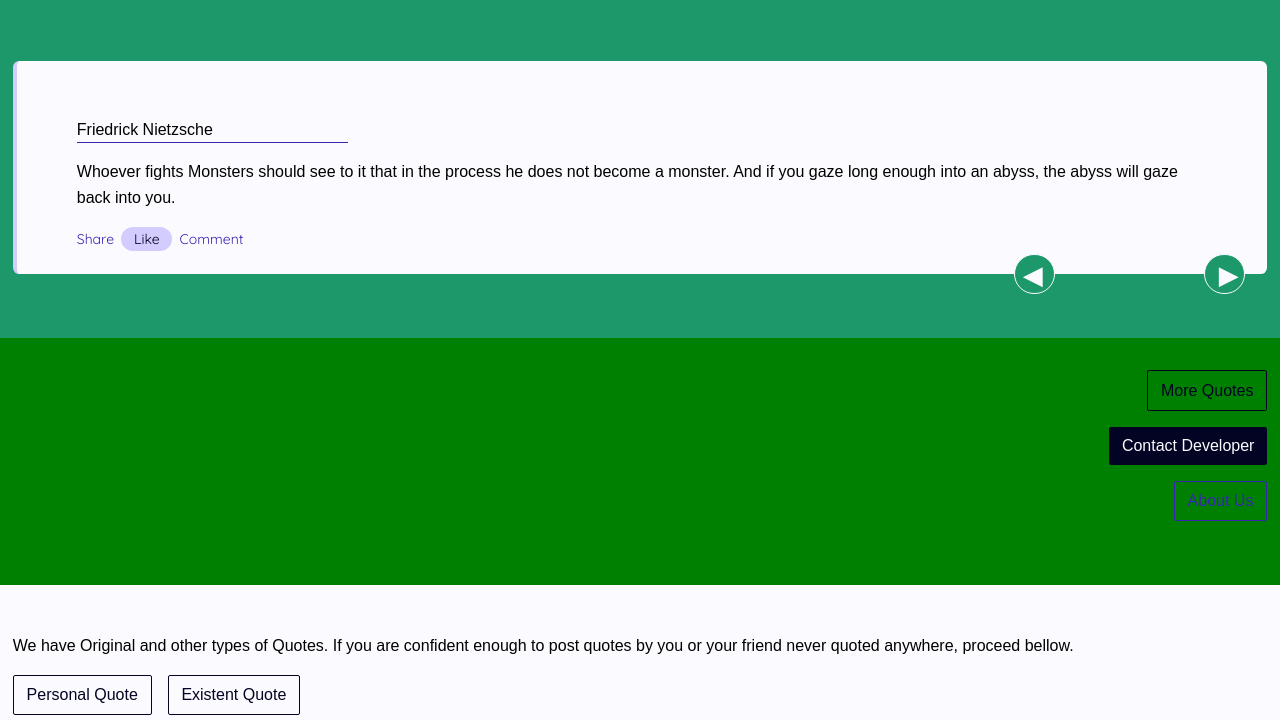
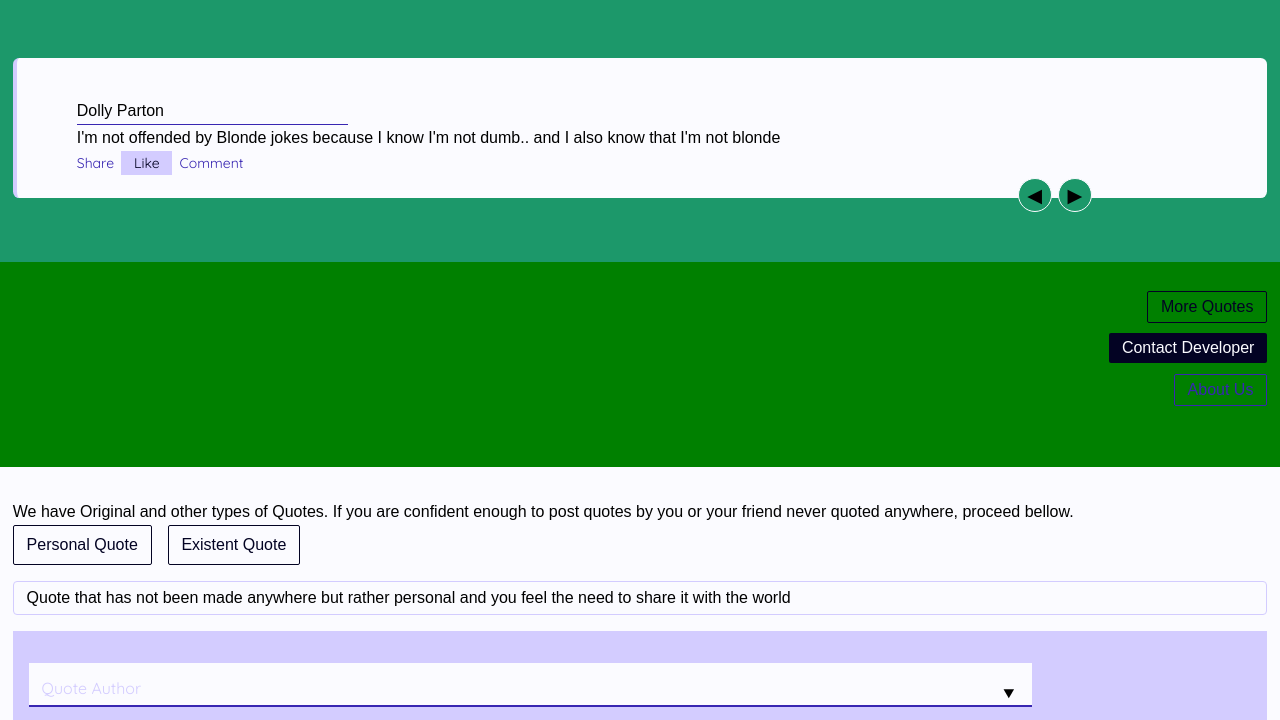
Before and after one commit to creativearts2de/quotenjoke-level-2, a plain HTML site: page index.html in a window 1280 px wide. Shown: the part 337-1057 px from the top of the page. Drawn offline with Linux system fonts and the light colour scheme; a web font is replaced by a local one.

Commit message:
more dynamics
made the quotes more dynamic, worked on the next and prev buttons. added suggestions for author name

```diff
--- a/index.html
+++ b/index.html
@@ -3,23 +3,25 @@
 <head>
     <meta charset="UTF-8">
     <meta name="viewport" content="width=device-width, initial-scale=1.0">
-    <link rel="icon" href="./assets/images/logo.png">
+    <link rel="icon" href="/assets/images/logo.png">
     <title>Real Quote</title>
 </head>
 
 <!-- stylesheets -->
-<link rel="stylesheet" href="./styles/presets.css">
-<link rel="stylesheet" href="./styles/resets.css">
-<link rel="stylesheet" href="./styles/mediaq.css">
+<link rel="stylesheet" href="/styles/resets.css">
+<link rel="stylesheet" href="/styles/presets.css">
+<link rel="stylesheet" href="/styles/mediaq.css">
+<link rel="stylesheet" href="/styles/main.css">
 
 <!-- javascript -->
-<script src="./js/firebase.js"></script>
-<script src="./js/main.js" defer></script>
+<script src="/js/functions.js"></script>
+<script src="/js/firebase.js" type="module"></script>
+<script src="/js/main.js" defer></script>
 
 <body>
     <header class="container">
         <div class="logo">
-            <img src="./assets/images/logo.png" alt="">
+            <img src="/assets/images/logo.png" alt="">
             <p>Real<br>Quote</p>
         </div>
         <section>
@@ -27,7 +29,7 @@
             <p>WE WILL PROMISE YOU SOMETHING TOMORROW BUT FOR TODAY WE HOPE YOU FIND THE QUOTES THAT CAN CERTISFY YOUR APPETITE. CHECK THESE OUT BRO / SIS</p>
 
         </section>
-        <article>
+        <article id="main-quote-area-home">
             <div class="quote">
                 <div class="qt-body">
                     <p>Friedrick Nietzsche</p>
@@ -39,8 +41,8 @@
                     <span>Comment</span>
                 </div>
                 <div class="nnb">
-                    <div class="prev btn-rounded"></div>
-                    <div class="next btn-rounded"></div>
+                    <div class="prev">◀</div>
+                    <div class="next">▶</div>
                 </div>
             </div>
         </article>
@@ -48,13 +50,19 @@
 
     <div class="buttons column container">
         <div class="button">
-            <button class="btn">More Quotes</button>
+            <a href="./pages/quotes.html" class="btn no-underline">
+                More Quotes
+            </a>
         </div>
         <div class="button">
-            <button class="btn btn1">Contact Developer</button>
+            <a href="" class="btn btn1 no-underline">
+                Contact Developer
+            </a>
         </div>
         <div class="button">
-            <button class="btn btn2">About Us</button>
+            <a href="./pages/about.html" class="btn btn2 no-underline">
+                About Us
+            </a>
         </div>
     </div>
 
@@ -71,10 +79,14 @@
                 </p>
             </div>
         </section>
-
         <form action="" class="bg-light-primary">
             <div class="form-element">
-                <input type="text" name="author" id="author" placeholder="Quote Author">
+                <input autofocus type="text" name="author" id="author" placeholder="Quote Author" list="authornames">
+                <datalist id="authornames">
+                    <option value="Masumba Alex">
+                    <option value="Phyllis Diller">
+                    <option value="Graham Norton">
+                </datalist>
             </div>
             <div class="form-element">
                 <p>Allow User Rating</p>
--- a/js/functions.js
+++ b/js/functions.js
@@ -0,0 +1,227 @@
+const quotes = [
+    // {
+    //     author: '',
+    //     quoteBody: '',
+    //     category: '',
+    //     quoteID: ''
+    // },
+    {
+        author: 'To BEkNOWN',
+        quoteBody: 'I saw a study that said that speaking infront of a crowd is considered the number one fear for the average person. Number two was death. This means that the average person, if you have to be at funeral, you would rather be in the casket than doing the Eulogy',
+        category: 'Fun',
+        quoteID: '20240420022'
+    },
+    {
+        author: 'To BEkNOWN',
+        quoteBody: 'I saw a study that said that speaking infront of a crowd is considered the number one fear for the average person. Number two was death. This means that the average person, if you have to be at funeral, you would rather be in the casket than doing the Eulogy',
+        category: 'Fun',
+        quoteID: '20240420022'
+    },
+    {
+        author: 'Graham Norton',
+        quoteBody: 'A good rule to remember for life is that when it comes to plastic surgery and sushi, never be attracted to a burgain',
+        category: 'Fun',
+        quoteID: '20240420021'
+    },
+    {
+        author: 'George Burns',
+        quoteBody: 'You know your getting old when you stop to tie your shoelaces and wonder what else you could do while your down there',
+        category: 'Fun',
+        quoteID: '20240420021'
+    },
+    {
+        author: 'Bob Hope',
+        quoteBody: 'You know your getting old when the candles cost more than the cake',
+        category: 'Fun',
+        quoteID: '20240420020'
+    },
+    {
+        author: 'Shirley MacLaine',
+        quoteBody: 'The best way to get most husbands to do something is to suggest that perhaps they are too old to do it',
+        category: 'Fun',
+        quoteID: '20240420019'
+    },
+    {
+        author: 'George Carlin',
+        quoteBody: 'The other night I ate at a real nice family restaurant. Every table had an urgument going on',
+        category: 'Fun',
+        quoteID: '20240420018'
+    },
+    {
+        author: 'Mae West',
+        quoteBody: 'I generally avoid temptation unless I can not resist it',
+        category: 'Fun',
+        quoteID: '20240420017'
+    },
+    {
+        author: 'Nora Ephron',
+        quoteBody: 'When your children are teenagers, it is important to have a dog so that someone in the house is happy to see you',
+        category: 'Fun',
+        quoteID: '20240420016'
+    },
+    {
+        author: 'Everybody knows how to raise kids except those who have them.',
+        quoteBody: 'P.J. O\'Rourke',
+        category: 'Fun',
+        quoteID: '20240420015'
+    },
+    {
+        author: 'Prince William',
+        quoteBody: 'As I learnt from growing up, you do not mess with your grand mother',
+        category: 'Fun',
+        quoteID: '20240420014'
+    },
+    {
+        author: 'Phyllis Diller',
+        quoteBody: 'I want my children to have all the things I could not afford, then I want to move in with them',
+        category: 'Fun',
+        quoteID: '20240420013'
+    },
+    {
+        author: 'Jay Leno',
+        quoteBody: 'Here is something to think about: How come you never see a headline like \'Psychic wins Lottery\'',
+        category: 'Fun',
+        quoteID: '20240420012'
+    },
+    {
+        author: 'Isac Asimov',
+        quoteBody: 'Those people who think they know everything are a great annoyance to those of us who do',
+        category: 'Fun',
+        quoteID: '20240420011'
+    },
+    {
+        quoteBody: 'I\'m not offended by Blonde jokes because I know I\'m not dumb.. and I also know that I\'m not blonde',
+        author: 'Dolly Parton',
+        category: 'Fun',
+        quoteID: '20240420010'
+    },
+    {
+        author: 'Joan Rivers',
+        quoteBody: 'People say that money is not the key to happiness, but I always figured if you have enough money, you can have a key made',
+        category: 'Fun',
+        quoteID: '20240420009'
+    },
+    {
+        author: 'Charles M. Schulz',
+        quoteBody: 'All you need is love. But a little chocholate now and then doesn\'t hurt',
+        category: 'Fun',
+        quoteID: '20240420008'
+    },
+    {
+        author: 'Neil Gaiman',
+        quoteBody: 'So be wise, because the world needs more wisdom, and if you cannot be wise, pretend to be someone that wise, and then just behave like they would',
+        category: 'Fun',
+        quoteID: '20240420007'
+    },
+    {
+        author: 'Bo Derek',
+        quoteBody: 'Whoever said money can not buy happiness, simply did not know where to go shopping',
+        category: 'Fun',
+        quoteID: '20240420006'
+    },
+    {
+        author: 'Ellen DeGeneres',
+        quoteBody: 'Accept who you are. Unless you are a serial killer',
+        category: 'Fun',
+        quoteID: '20240420005'
+    },
+    {
+        quoteBody: 'In real life, I assure you, there is no such thing as Algebra',
+        author: 'Fran Lebowitz',
+        category: 'Fun',
+        quoteID: '20240420004'
+    },
+    {
+        author: 'Robin Williams',
+        quoteBody: 'Why do they call it Rush hour when nothing moves',
+        category: 'Fun',
+        quoteID: '20240420003'
+    },
+    {
+        author: 'George Carlin',
+        quoteBody: 'Have you ever noticed that anyone driving slower than you is an idiot, and anyone going faster than you is a Maniac',
+        category: 'Fun',
+        quoteID: '20240420002'
+    },
+
+    {
+        author: 'WIll Ferrell',
+        quoteBody: 'Before you marry some one, you should first make them use a computer with slow internet to see who they really are',
+        category: 'Fun',
+        quoteID: '20240420001'
+    },
+    {
+        author: 'Seneca',
+        quoteBody: 'Not how long, but how well you have lived is the main thing',
+        category: 'Life',
+        quoteID: '20240416005'
+    },
+    {
+        author: 'Steve Jobs',
+        quoteBody: 'Your time is limited, so don\'t waste it living someone else\'s life. Don\'t be trapped by dogma - which is living with the results of other people\'s thinking',
+        category: 'Life',
+        quoteID: '20240416004'
+    },
+    {
+        quoteBody: 'If you want to live a happy life, tie it to a goal, not to people or things',
+        author: 'Albert Einstein',
+        category: 'Life',
+        quoteID: '20240416003'
+    },
+    {
+        quoteBody: 'Many of life\'s failures are people who did not realize how close they were to success when they gave up',
+        author: 'Thomas A. Edson',
+        category: 'Life',
+        quoteID: '20240416002'
+    },
+    {
+        quoteBody: 'The purpose of our lives is to be happy',
+        author: 'Dalai Larma',
+        category: 'Life',
+        quoteID: '20240416001'
+    },
+]
+
+quoteOwners = [
+    // {
+    //     names: '',
+    //     image: '',
+    //     bio: '',
+    //     qouotesCount: 0,
+    //     allQuotes: quotes.filter((a) => {
+    //         quotes.author == this.names
+    //     })
+    // },
+]
+
+function quoteBody(obj){
+    result = ''
+
+    result += `<p>${obj.author}</p>`
+    result += `<p>${obj.quoteBody}</p>`
+
+    return result
+}
+
+function genRandomList(arr){
+    theArr = []
+
+
+
+    return theArr
+}
+
+function getNumNotInList(arr, checkAgnst){
+    let aNum = Math.floor(Math.random()*arr.length)
+
+    return checkAgnst.indexOf(aNum) > 0 ? getNumNotInList(arr, checkAgnst) : aNum
+}
+
+function randValue (len, arrToFill, unique = true) {
+    let aValue = Math.floor(Math.random()*len)
+    if (unique) arrToFill.indexOf(aValue) > -1 ? randValue(len, arrToFill) : arrToFill.push(aValue)
+    // return arrToFill
+}
+
+
+// Math.floor(Math.random()*names.length)
--- a/js/main.js
+++ b/js/main.js
@@ -0,0 +1,38 @@
+const mainQuoteHome = document.getElementById('#main-quote-area-home')
+const theQuoteBody = document.querySelector('#main-quote-area-home .qt-body')
+
+// the next and before buttons
+const nxtBtn = document.querySelector('.nnb .next')
+const prevBtn = document.querySelector('.nnb .prev')
+
+const quoteCount = quotes.length
+let displayStat = -1
+let displayed = []
+for (let i=0; i<quotes.length; i++){
+    randValue(quotes.length, displayed)
+}
+
+let authors = quotes.map((a)=> a.author)
+
+
+// new quote area
+const allAuthors = Array.from(new Set(authors))
+
+const authorFill = document.getElementById('authornames')
+
+authorFill.innerHTML = allAuthors.reduce((acc, each) => acc += `<option value="${each}">`, '')
+
+
+theQuoteBody.innerHTML = quoteBody(quotes[displayed[0]])
+
+nxtBtn.addEventListener('click', () =>{
+    displayStat++
+    console.log(displayStat, displayed[displayStat])
+    displayStat < quoteCount ? displayStat : displayStat = 0
+    theQuoteBody.innerHTML = quoteBody(quotes[displayed[displayStat]])
+})
+prevBtn.addEventListener('click', () =>{
+    displayStat--
+    ((displayStat < quoteCount) && (displayStat > -1)) ? displayStat : displayStat = 0
+    theQuoteBody.innerHTML = quoteBody(quotes[displayed[displayStat]])
+})
--- a/styles/main.css
+++ b/styles/main.css
@@ -0,0 +1,13 @@
+.nnb{
+    display: flex; gap: .4rem;
+}
+
+.nnb > div {
+    display: flex;align-items: center;justify-content: center;
+    font-size: 1.2rem;
+    width: 2rem;
+    height: 2rem;
+    border-radius: 4rem;
+
+    cursor: pointer;
+}
--- a/styles/mediaq.css
+++ b/styles/mediaq.css
@@ -77,7 +77,7 @@ footer .socials{
 
 @media screen and (min-width: 600px) {
     body{
-        background-color: var(--black);
+        /* background-color: var(--black); */
     }
 }
 
--- a/styles/presets.css
+++ b/styles/presets.css
@@ -1,48 +1,3 @@
-/* font imports */
-@font-face {
-    font-family: Hp;
-    src: url(./../assets/fonts/hp.ttf);
-}
-
-@font-face {
-    font-family: Quicksand;
-    src: url(/assets/fonts/quicksand.ttf);
-}
-
-
-:root{
-/* variables */
-
-    /* colors */
-    --accent-color: #1C986A;
-    --primary-color: #3826B2;
-    --gray: #B7B7B7;
-    --black: #030323;
-    --white: #FBFBFF;
-    --light-primary-color: #D3CCFF;
-
-    /* font sizes */
-    --xlfont: 42px;
-    --lfont: 32px;
-    --mdfont: 26px;
-    --smfont: 14px;
-    --desktopsfont: 18px;
-    --mobilesfont: 16px;
-
-    /* font combinations */
-    --mbl-p: var(--mobilesfont)/1.6 Hp, sans-serif;
-    --dsktp-p: var(--desktopsfont)/1.6 Hp, sans-serif;
-}
-
-/* single effects */
-.btn-rounded{
-    border-radius: 60px !important;
-}
-
-.btn-mbl{
-    padding: .4rem 2rem;
-}
-
 /* buttons */
 .btn{
     padding: .4rem .8rem;
@@ -81,27 +36,6 @@
 }
 
 
-/* backgrounds */
-.bg-white{
-    background: var(--white);
-}
-.bg-black{
-    background: var(--black);
-}
-.bg-light-primary{
-    background: var(--light-primary-color);
-}
-.bg-primary{
-    background: var(--primary-color);
-}
-.bg-accent{
-    background: var(--accent-color);
-}
-.bg-gray{
-    background: var(--gray);
-}
-
-
 /* blocks */
     .quote{
         background-color: var(--white);
@@ -131,41 +65,20 @@
                 background-color: var(--light-primary-color);
             }
 
-  .quote .nnb{
-    height: 2.5rem;
-    width: 20%;
-
-    display: flex; justify-content: space-between;
-    align-items: center;
-    padding: 0 .2rem;
-    }
-    .quote .nnb div{
-        height: 2.4rem; width: 2.4rem;
-        background-color: var(--black);
-        position: relative;
-        font-size: var(--mdfont);
-
-    }
-    .quote .nnb div::after{
-        color: var(--white);
-        position: absolute;
-        right: 0;
-        bottom: 2px;
-
-    }
-    .quote .nnb .next{background-color: var(--accent-color);}
-    .quote .nnb .next::after{
-        content: '▶';
-        transform: translatex(-25%);
-    }
-    .quote .nnb .prev::after{
-        content: '◀';
-        transform: translatex(-55%);
+    /* a single quote */
+    .quotes{
+        display: flex; justify-content: center;
+        gap: .4rem; flex-wrap: wrap;
     }
 
-.container{
-    padding: 2rem .8rem 4rem;
+        .aquote{
+            min-width: 300px;
+            background: var(--light-primary-color);
+            padding: 1rem;
+            border-radius: .4rem;
         }
+
+
 
 .bordered{
     padding: .2rem .8rem; margin: 1rem 0;
@@ -212,3 +125,17 @@ input[type=text], textarea{
     display: block;
     min-width: 40%;
  }
+
+ .flex{
+    display: flex;
+    align-items: center;
+ }
+
+ .flex-col{
+    display: flex; flex-direction: column;
+ }
+
+.gap-1{gap: 1rem;}
+.gap-2{gap: 2rem;}
+.gap-3{gap: 3rem;}
+.gap-p5{gap: .5rem;}
--- a/styles/resets.css
+++ b/styles/resets.css
@@ -1,3 +1,45 @@
+/* font imports */
+@font-face {
+    font-family: Hp;
+    src: url(./../assets/fonts/hp.ttf);
+}
+
+@font-face {
+    font-family: Quicksand;
+    src: url(/assets/fonts/quicksand.ttf);
+}
+
+:root{
+    /* variables */
+
+        /* colors */
+        --accent-color: #1C986A;
+        --primary-color: #3826B2;
+        --gray: #B7B7B7;
+        --black: #030323;
+        --white: #FBFBFF;
+        --light-primary-color: #D3CCFF;
+
+        /* font sizes */
+        --xlfont: 42px;
+        --lfont: 32px;
+        --mdfont: 26px;
+        --smfont: 14px;
+        --desktopsfont: 18px;
+        --mobilesfont: 16px;
+
+        /* font combinations */
+        --mbl-p: var(--mobilesfont)/1.6 Hp, sans-serif;
+        --dsktp-p: var(--desktopsfont)/1.6 Hp, sans-serif;
+    }
+
+*{
+    font-family: Hp;
+    margin: 0;
+    padding: 0;
+    border: none;
+}
+
 body{
     margin: 0; padding: 0;
     overflow-x: hidden;
@@ -5,7 +47,7 @@ body{
 
 h1,h2,h3,h4,h5,h6{
     font-family: Quicksand, sans-serif;
-    line-height: .4;
+    line-height: 1.4;
 }
 
 h1{
@@ -20,3 +62,19 @@ img{
     margin: 0; padding: 0;
     max-width: 100%; max-height: 100%;
 }
+s
+/* ======= SINGLE EFFECTS========== */
+
+.btn-rounded{border-radius: 60px !important;}
+.btn-mbl{padding: .4rem 2rem;}
+
+/* backgrounds */
+.bg-white{background: var(--white);}
+.bg-black{background: var(--black);}
+.bg-light-primary{background: var(--light-primary-color);}
+.bg-primary{background: var(--primary-color);}
+.bg-accent{background: var(--accent-color);}
+.bg-gray{background: var(--gray);}
+
+.container{padding: 2rem .8rem 4rem;}
+.no-underline{text-decoration: none;}
```
Also changed, not shown: js/firebase.js (+15 -0 lines), js/morequotes.js (added, +10 -0 lines), pages/about.html (+68 -0 lines), pages/quotes.html (+82 -0 lines). Lines whose indentation alone changed are shown as unchanged.
